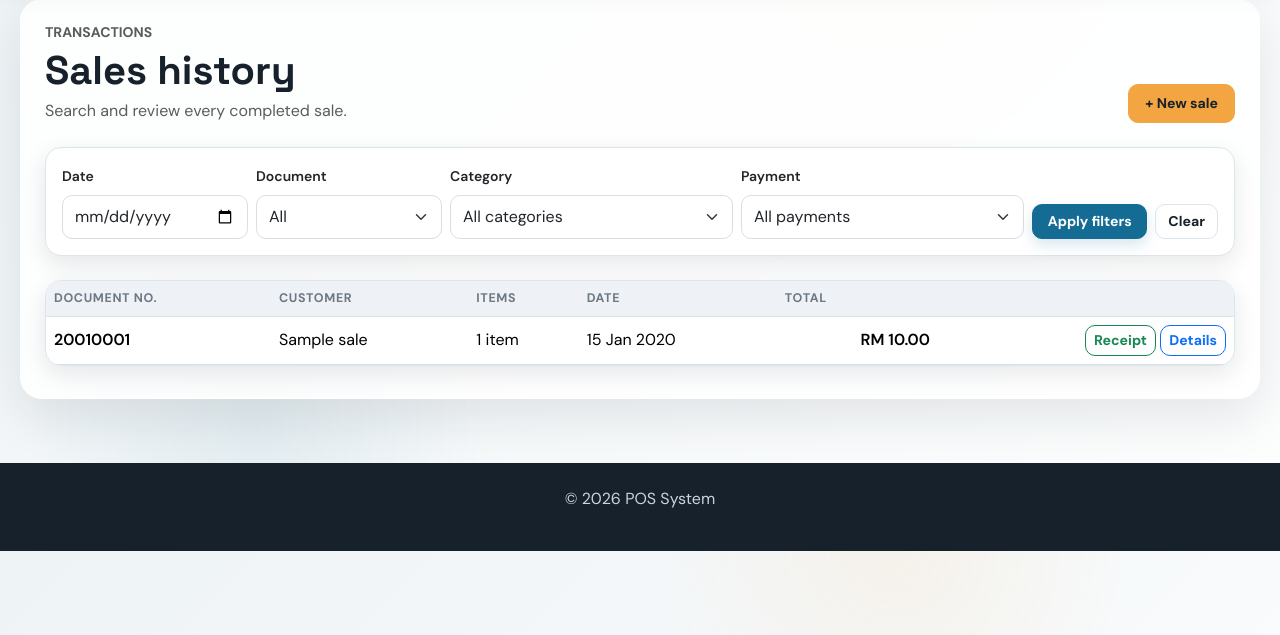
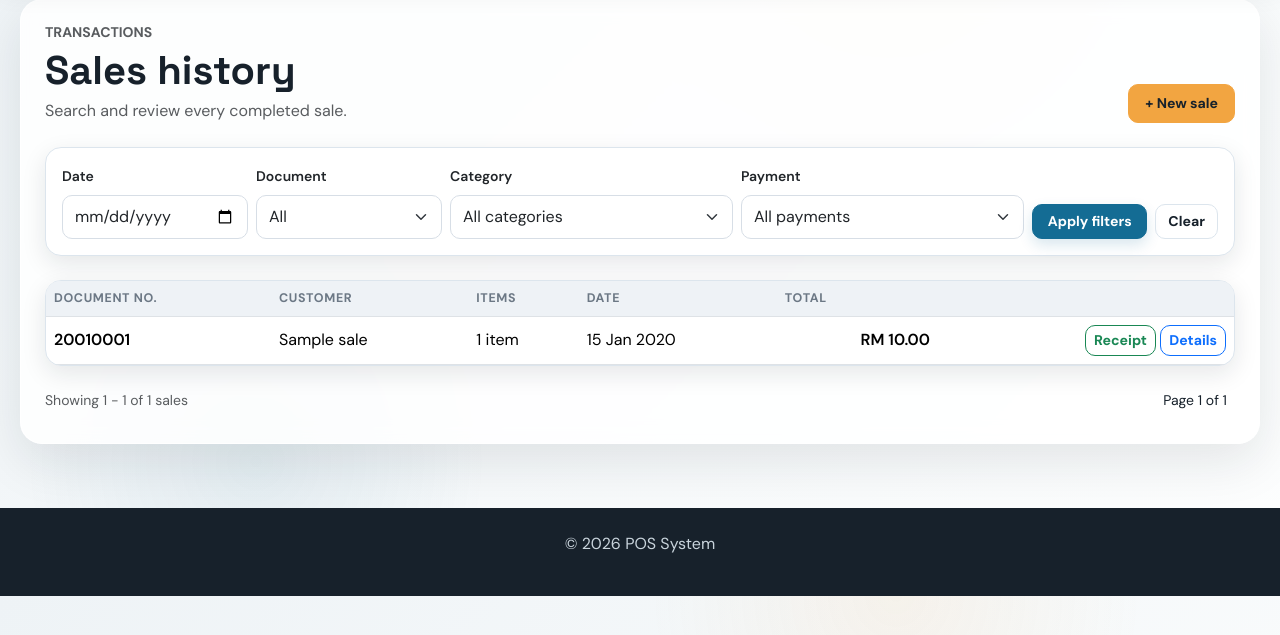
Before and after one commit to Ruile1101/ShopPosMini, a Flask app: page /sales in a window 1280 px wide. Shown: the part 77-712 px from the top of the page. Run offline with Flask 3, Linux system fonts and the light colour scheme; tables that the repository leaves empty hold one stand-in row (values such as "Sample post").

Commit message:
enhance sales history page performance

```diff
--- a/app/routes.py
+++ b/app/routes.py
@@ -3,6 +3,7 @@ from io import BytesIO
 from flask import Blueprint, render_template, redirect, url_for, flash, request, send_file
 from datetime import date, datetime, timedelta
 from app import db
+from sqlalchemy.orm import joinedload
 from app.models import PAYMENT_METHODS, SALE_CATEGORIES, User, Sale, SaleItem, Stock, Product
 import calendar
 from reportlab.lib import colors
@@ -52,25 +53,62 @@ def dashboard():
 
 @main.route('/sales', methods=['GET', 'POST'])
 def sales():
-    sales_query = Sale.query.order_by(Sale.id.desc())
+    sales_query = Sale.query.options(
+        joinedload(Sale.items)
+    ).order_by(Sale.id.desc())
+
     filter_date = request.args.get('filter_date', '')
     filter_category = request.args.get('category', '')
     filter_payment = request.args.get('payment_method', '')
     filter_document_type = (request.args.get('document_type', '') or '').lower().strip()
 
     if filter_document_type in {'receipt', 'invoice'}:
-        sales_query = sales_query.filter(Sale.document_type == filter_document_type)
+        sales_query = sales_query.filter(
+            Sale.document_type == filter_document_type
+        )
 
     if filter_date:
-        sales_query = sales_query.filter(Sale.date == filter_date)
+        sales_query = sales_query.filter(
+            Sale.date == filter_date
+        )
+
     if filter_category in SALE_CATEGORIES:
-        sales_query = sales_query.filter(Sale.items.any(SaleItem.category == filter_category))
+        sales_query = sales_query.filter(
+            Sale.items.any(SaleItem.category == filter_category)
+        )
+
     if filter_payment in PAYMENT_METHODS:
-        sales_query = sales_query.filter(Sale.payment_method == filter_payment)
-    sales_list = sales_query.all()
-    document_numbers= {sale.id: month_document_number(sale, sale.document_type) for sale in sales_list}
-    return render_template('sales.html', sales=sales_list, categories=SALE_CATEGORIES,
-                           payment_methods=PAYMENT_METHODS, selected_document_type=filter_document_type, document_numbers=document_numbers)
+        sales_query = sales_query.filter(
+            Sale.payment_method == filter_payment
+        )
+
+    page = request.args.get('page', 1, type=int)
+
+    sales_pagination = sales_query.paginate(
+        page=page,
+        per_page=30,
+        error_out=False
+    )
+
+    sales_list = sales_pagination.items
+
+    document_numbers = {
+        sale.id: month_document_number(
+            sale,
+            sale.document_type
+        )
+        for sale in sales_list
+    }
+
+    return render_template(
+        'sales.html',
+        sales=sales_list,
+        pagination=sales_pagination,
+        categories=SALE_CATEGORIES,
+        payment_methods=PAYMENT_METHODS,
+        selected_document_type=filter_document_type,
+        document_numbers=document_numbers
+    )
 
 @main.route('/add_sale', defaults={'document_type': 'invoice'}, methods=['GET', 'POST'])
 @main.route('/add_sale/<document_type>', methods=['GET', 'POST'])
--- a/app/templates/sales.html
+++ b/app/templates/sales.html
@@ -3,134 +3,323 @@
 {% block title %}Sales History | MinBookShop{% endblock %}
 
 {% block content %}
-<!-- Header Section -->
+
 <div class="d-flex flex-wrap justify-content-between align-items-end gap-3 mb-4">
+
 <div>
     <p class="text-uppercase text-muted small fw-bold mb-1">Transactions</p>
     <h1 class="mb-1">Sales history</h1>
     <p class="text-muted mb-0">Search and review every completed sale.</p>
 </div>
+
 <a href="{{ url_for('main.add_sale') }}" class="btn btn-warning btn-lg">+ New sale</a>
 </div>
 
-<!-- Filters Card -->
 <div class="card mb-4">
+
 <div class="card-body">
+
     <form method="GET" class="row g-2 align-items-end">
-            <!-- Date Filter -->
+
         <div class="col-md-2">
+
             <label class="form-label small fw-semibold">Date</label>
-                <input type="date" name="filter_date" value="{{ request.args.get('filter_date', '') }}" class="form-control">
+
+            <input
+                type="date"
+                name="filter_date"
+                value="{{ request.args.get('filter_date', '') }}"
+                class="form-control"
+            >
+
         </div>
 
         <!-- Document Type Filter -->
+
         <div class="col-md-2">
+
             <label class="form-label small fw-semibold">Document</label>
+
             <select name="document_type" class="form-select">
+
                 <option value="">All</option>
-                    <option value="receipt" {% if request.args.get('document_type') == 'receipt' %}selected{% endif %}>Receipt</option>
-                    <option value="invoice" {% if request.args.get('document_type') == 'invoice' %}selected{% endif %}>Invoice</option>
+
+                <option
+                    value="receipt"
+                    {% if request.args.get('document_type') == 'receipt' %}selected{% endif %}
+                >
+                    Receipt
+                </option>
+
+                <option
+                    value="invoice"
+                    {% if request.args.get('document_type') == 'invoice' %}selected{% endif %}
+                >
+                    Invoice
+                </option>
+
             </select>
+
         </div>
 
         <!-- Category Filter -->
+
         <div class="col-md-3">
+
             <label class="form-label small fw-semibold">Category</label>
+
             <select name="category" class="form-select">
+
                 <option value="">All categories</option>
+
                 {% for category in categories %}
-                    <option value="{{ category }}" {% if request.args.get('category') == category %}selected{% endif %}>{{ category }}</option>
+
+                <option
+                    value="{{ category }}"
+                    {% if request.args.get('category') == category %}selected{% endif %}
+                >
+                    {{ category }}
+                </option>
+
                 {% endfor %}
+
             </select>
+
         </div>
 
         <!-- Payment Method Filter -->
+
         <div class="col-md-3">
+
             <label class="form-label small fw-semibold">Payment</label>
+
             <select name="payment_method" class="form-select">
+
                 <option value="">All payments</option>
+
                 {% for method in payment_methods %}
-                    <option value="{{ method }}" {% if request.args.get('payment_method') == method %}selected{% endif %}>{{ method }}</option>
+
+                <option
+                    value="{{ method }}"
+                    {% if request.args.get('payment_method') == method %}selected{% endif %}
+                >
+                    {{ method }}
+                </option>
+
                 {% endfor %}
+
             </select>
+
         </div>
 
         <!-- Form Action Buttons -->
+
         <div class="col-md-2 d-flex gap-2">
-                <button class="btn btn-primary flex-grow-1">Apply filters</button>
-                <a href="{{ url_for('main.sales') }}" class="btn btn-outline-secondary">Clear</a>
+
+            <button class="btn btn-primary flex-grow-1">
+                Apply filters
+            </button>
+
+            <a
+                href="{{ url_for('main.sales') }}"
+                class="btn btn-outline-secondary"
+            >
+                Clear
+            </a>
+
         </div>
+
     </form>
+
 </div>
 </div>
 
 <!-- Sales Table Card -->
+
 <div class="card">
+
 <div class="table-responsive">
+
     <table class="table mb-0">
+
         <thead>
+
             <tr>
+
                 <th>Document No.</th>
+
                 <th>Customer</th>
+
                 <th>Items</th>
+
                 <th>Date</th>
+
                 <th>Total</th>
+
                 <th></th>
+
             </tr>
+
         </thead>
+
         <tbody>
+
             {% for sale in sales %}
-                {% for sale in sales %}
+
             <tr>
+
                 <td class="fw-semibold">
+
                     {{ document_numbers[sale.id] }}
+
                 </td>
 
                 <td>
+
                     {{ sale.customer_name or 'Walk-in Customer' }}
+
                 </td>
 
                 <td>
-        {{ sale.items|length }} item{{ '' if sale.items|length == 1 else 's' }}
+
+                    {{ sale.items|length }}
+                    item{{ '' if sale.items|length == 1 else 's' }}
+
                 </td>
 
                 <td>
+
                     {{ sale.date.strftime('%d %b %Y') }}
+
                 </td>
 
                 <td class="text-end fw-semibold">
+
                     RM {{ '{:,.2f}'.format(sale.amount) }}
+
                 </td>
 
                 <td class="text-end">
+
                     {% if sale.document_type == 'invoice' %}
-            <a href="{{ url_for('main.invoice', sale_id=sale.id) }}"
+
+                        <a
+                            href="{{ url_for('main.invoice', sale_id=sale.id) }}"
                             class="btn btn-sm btn-outline-primary"
-               target="_blank">Invoice</a>
+                            target="_blank"
+                        >
+                            Invoice
+                        </a>
+
                     {% else %}
-            <a href="{{ url_for('main.receipt', sale_id=sale.id) }}"
+
+                        <a
+                            href="{{ url_for('main.receipt', sale_id=sale.id) }}"
                             class="btn btn-sm btn-outline-success"
-               target="_blank">Receipt</a>
+                            target="_blank"
+                        >
+                            Receipt
+                        </a>
+
                     {% endif %}
 
-        <a href="{{ url_for('main.view_sale', sale_id=sale.id) }}"
-           class="btn btn-sm btn-outline-primary">Details</a>
+                    <a
+                        href="{{ url_for('main.view_sale', sale_id=sale.id) }}"
+                        class="btn btn-sm btn-outline-primary"
+                    >
+                        Details
+                    </a>
+
                 </td>
+
             </tr>
+
             {% else %}
+
             <tr>
+
                 <td colspan="6" class="text-center text-muted py-5">
+
                     No sales match these filters.
+
                 </td>
+
             </tr>
+
             {% endfor %}
-                {% else %}
-                <tr>
-                    <td colspan="7" class="text-center text-muted py-5">No sales match these filters.</td>
-                </tr>
-                {% endfor %}
+
         </tbody>
+
     </table>
+
 </div>
+
 </div>
+
+<!-- Pagination -->
+
+{% if pagination.total > 0 %}
+
+<div class="d-flex flex-wrap justify-content-between align-items-center mt-4 gap-3">
+
+<div class="text-muted small">
+
+    Showing
+    {{ ((pagination.page - 1) * pagination.per_page) + 1 }}
+    -
+    {{ ((pagination.page - 1) * pagination.per_page) + pagination.items|length }}
+    of {{ pagination.total }} sales
+
+</div>
+
+<div class="d-flex align-items-center gap-2">
+
+    {% if pagination.has_prev %}
+
+    <a
+        href="{{ url_for(
+            'main.sales',
+            page=pagination.prev_num,
+            filter_date=request.args.get('filter_date', ''),
+            category=request.args.get('category', ''),
+            payment_method=request.args.get('payment_method', ''),
+            document_type=request.args.get('document_type', '')
+        ) }}"
+        class="btn btn-outline-secondary btn-sm"
+    >
+        Previous
+    </a>
+
+    {% endif %}
+
+    <span class="small px-2">
+
+        Page {{ pagination.page }} of {{ pagination.pages }}
+
+    </span>
+
+    {% if pagination.has_next %}
+
+    <a
+        href="{{ url_for(
+            'main.sales',
+            page=pagination.next_num,
+            filter_date=request.args.get('filter_date', ''),
+            category=request.args.get('category', ''),
+            payment_method=request.args.get('payment_method', ''),
+            document_type=request.args.get('document_type', '')
+        ) }}"
+        class="btn btn-outline-secondary btn-sm"
+    >
+        Next
+    </a>
+
+    {% endif %}
+
+</div>
+
+</div>
+
+{% endif %}
+
 {% endblock %}
```
Also changed, not shown: error_log.txt (+72 -0 lines). Lines whose indentation alone changed are shown as unchanged.
